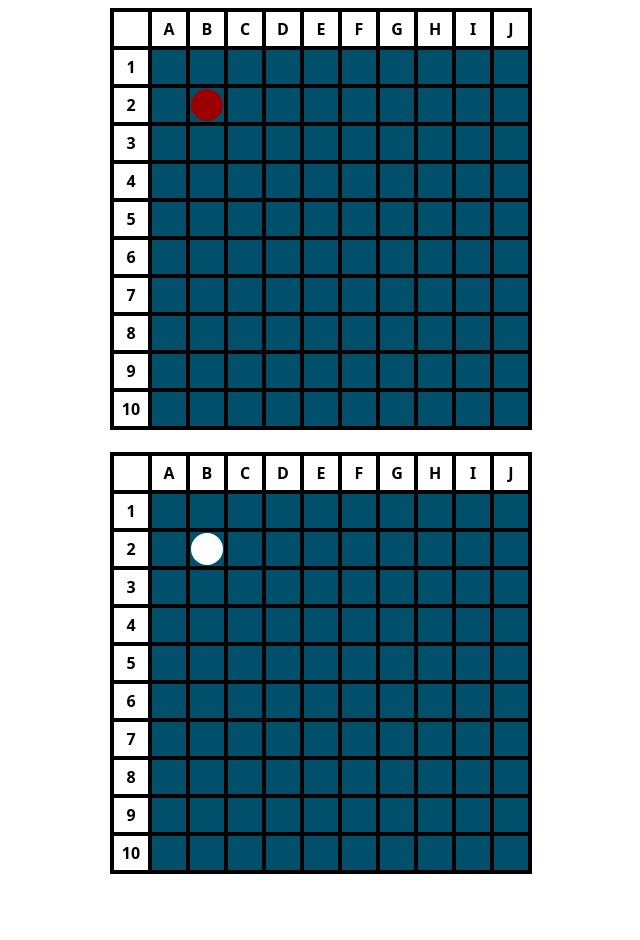
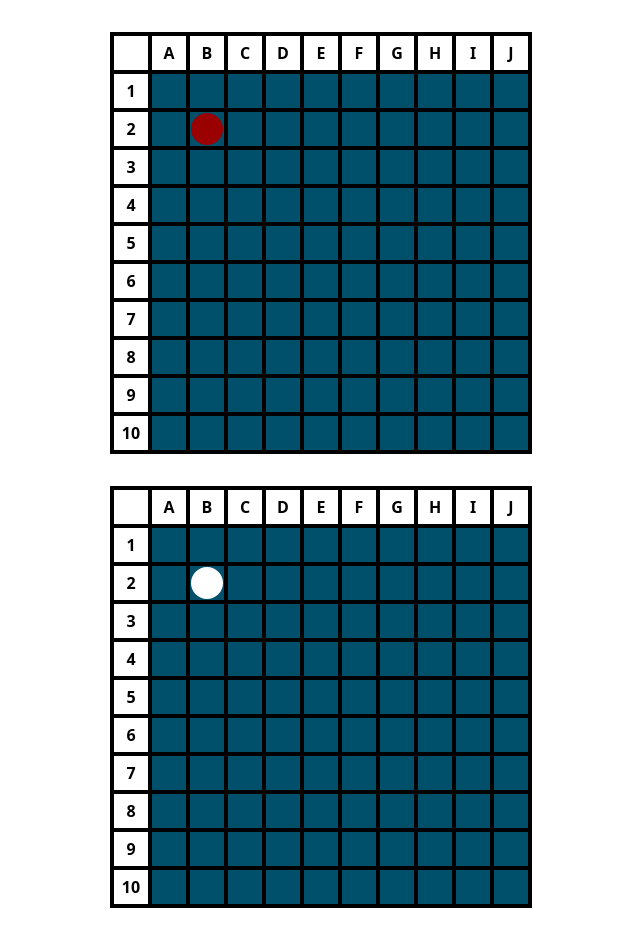
Before and after one commit to neonfuz/battleship, a plain HTML site: page index.html in a window 1280 px wide. Shown: the whole page, without its empty margins (319-959 px from the left). Before the commit the page ends 882 px from the top, so only its background shows below. Drawn offline with Linux system fonts and the light colour scheme.

Commit message:
Replaced line break separating boards with a margin

```diff
--- a/script.js
+++ b/script.js
@@ -29,7 +29,6 @@ function createTable(id) {
 
 // Create 2 tables
 var tbl1 = createTable("table1");
-document.body.appendChild(document.createElement("br")); // Add line break
 var tbl2 = createTable("table2");
 
 // Define some pegs
--- a/style.css
+++ b/style.css
@@ -6,6 +6,8 @@ table {
     border-collapse: collapse;
     margin-left: auto;
     margin-right: auto;
+	margin-top: 2em;
+	margin-bottom: 2em;
 }
 
 th, td {
```
